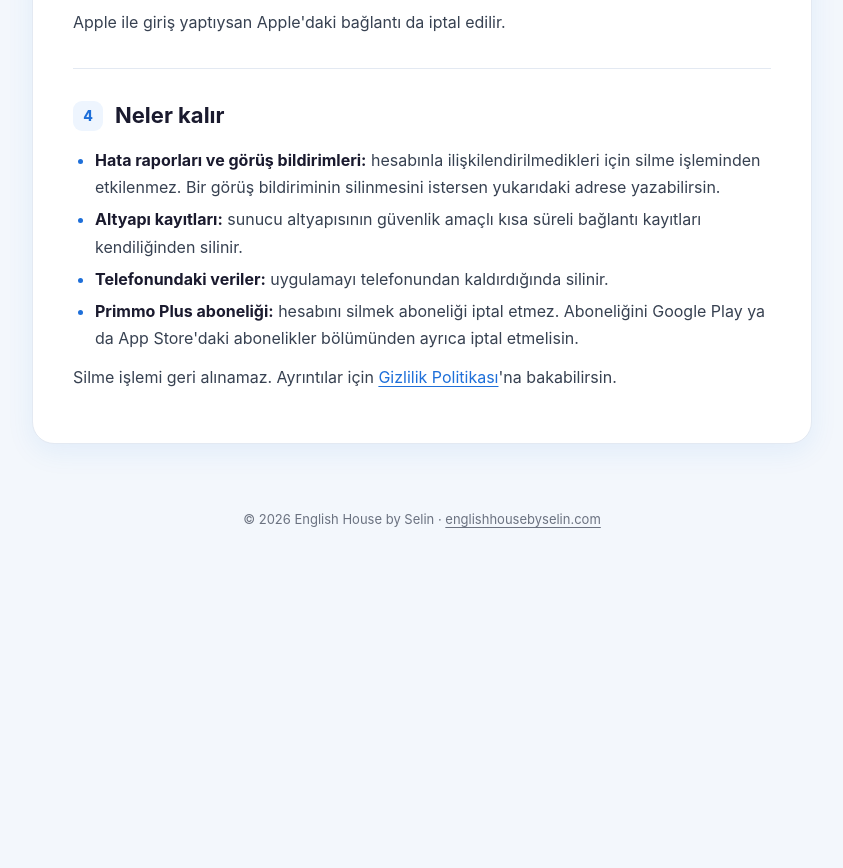
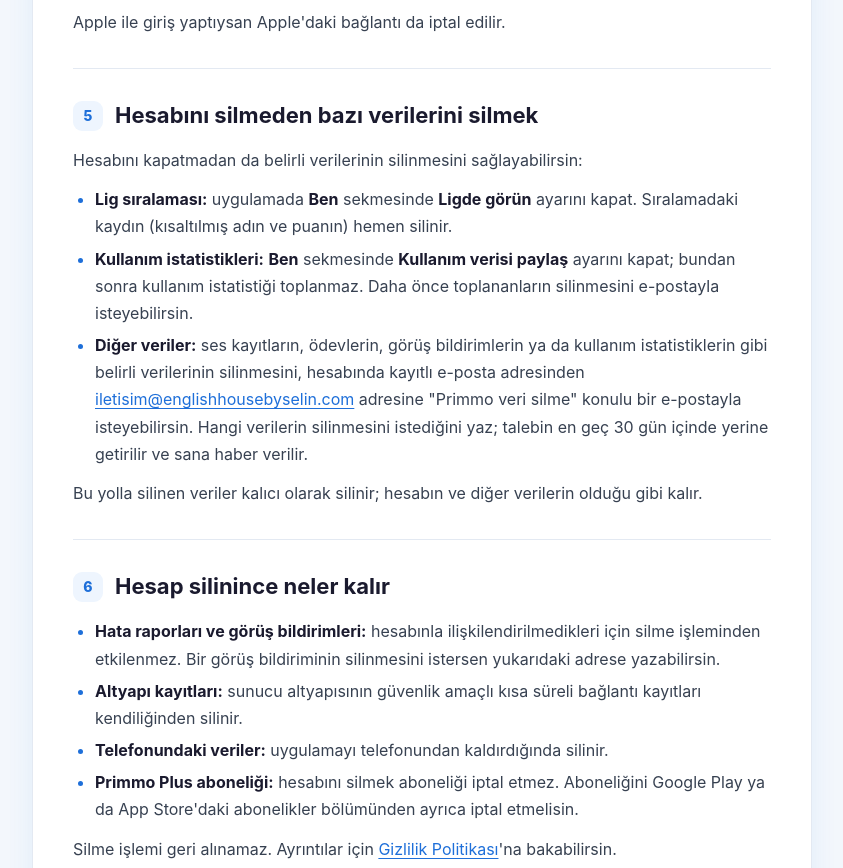
Before and after one commit to metehangormez/primmo, a plain HTML site: page hesap-silme/index.html in a window 1280 px wide. Shown: the part 1097-1965 px from the top of the page, without its empty margins (218-1061 px from the left). Before the commit the page ends 1676 px from the top, so only its background shows below. Drawn offline with Linux system fonts and the light colour scheme.

Commit message:
Hesap silmeden veri silme bölümü

```diff
--- a/hesap-silme/index.html
+++ b/hesap-silme/index.html
@@ -238,8 +238,19 @@ footer a { color: var(--muted); }
       <p>Apple ile giriş yaptıysan Apple'daki bağlantı da iptal edilir.</p>
     </section>
 
+    <section id="veri-silme">
+      <h2><span class="n">5</span>Hesabını silmeden bazı verilerini silmek</h2>
+      <p>Hesabını kapatmadan da belirli verilerinin silinmesini sağlayabilirsin:</p>
+      <ul>
+        <li><strong>Lig sıralaması:</strong> uygulamada <strong>Ben</strong> sekmesinde <strong>Ligde görün</strong> ayarını kapat. Sıralamadaki kaydın (kısaltılmış adın ve puanın) hemen silinir.</li>
+        <li><strong>Kullanım istatistikleri:</strong> <strong>Ben</strong> sekmesinde <strong>Kullanım verisi paylaş</strong> ayarını kapat; bundan sonra kullanım istatistiği toplanmaz. Daha önce toplananların silinmesini e-postayla isteyebilirsin.</li>
+        <li><strong>Diğer veriler:</strong> ses kayıtların, ödevlerin, görüş bildirimlerin ya da kullanım istatistiklerin gibi belirli verilerinin silinmesini, hesabında kayıtlı e-posta adresinden <a href="mailto:iletisim@englishhousebyselin.com?subject=Primmo%20veri%20silme">iletisim@englishhousebyselin.com</a> adresine "Primmo veri silme" konulu bir e-postayla isteyebilirsin. Hangi verilerin silinmesini istediğini yaz; talebin en geç 30 gün içinde yerine getirilir ve sana haber verilir.</li>
+      </ul>
+      <p>Bu yolla silinen veriler kalıcı olarak silinir; hesabın ve diğer verilerin olduğu gibi kalır.</p>
+    </section>
+
     <section id="kalanlar">
-      <h2><span class="n">4</span>Neler kalır</h2>
+      <h2><span class="n">6</span>Hesap silinince neler kalır</h2>
       <ul>
         <li><strong>Hata raporları ve görüş bildirimleri:</strong> hesabınla ilişkilendirilmedikleri için silme işleminden etkilenmez. Bir görüş bildiriminin silinmesini istersen yukarıdaki adrese yazabilirsin.</li>
         <li><strong>Altyapı kayıtları:</strong> sunucu altyapısının güvenlik amaçlı kısa süreli bağlantı kayıtları kendiliğinden silinir.</li>
```
